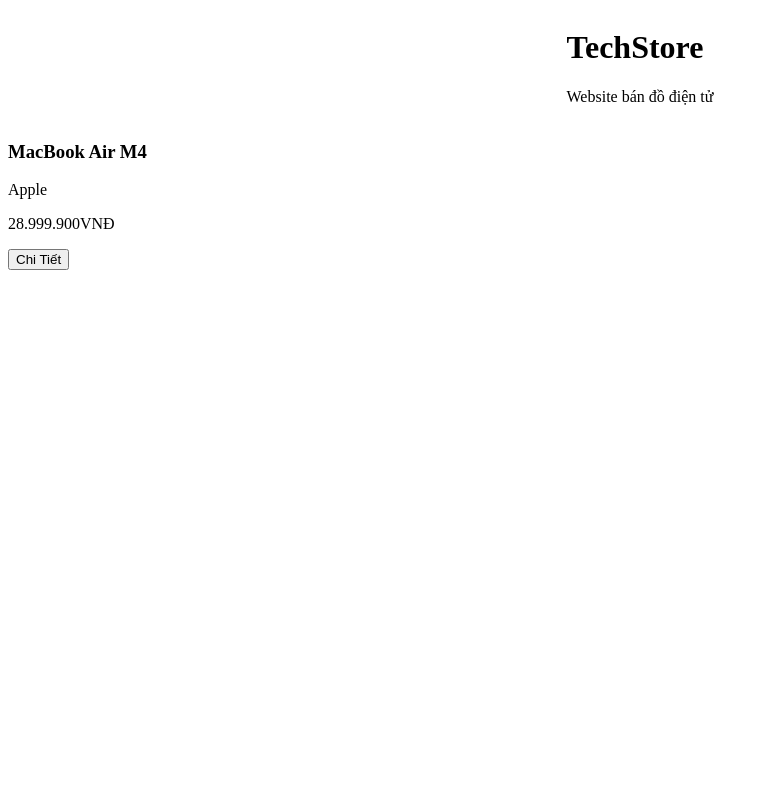
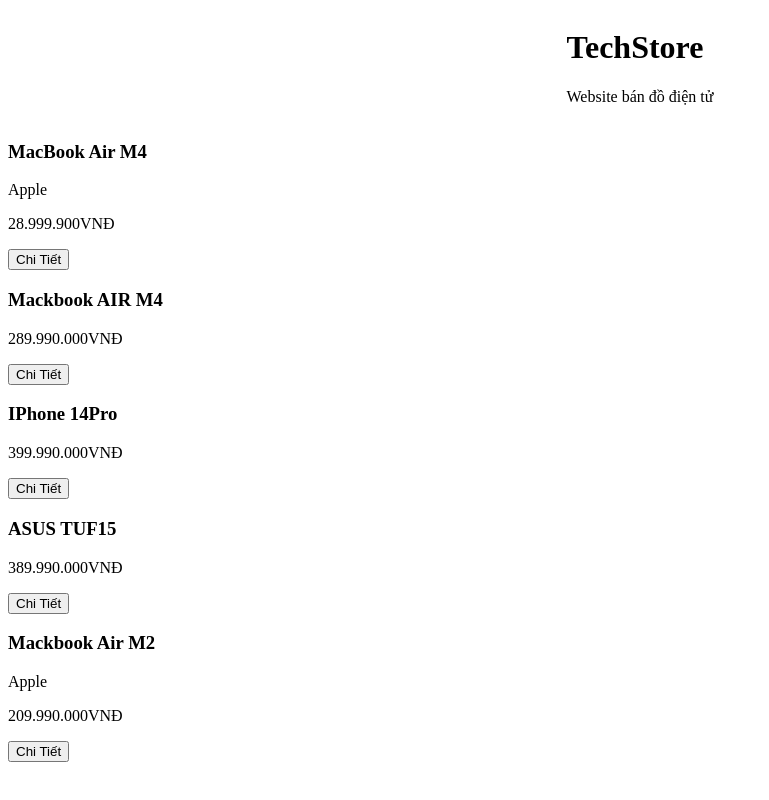
Before and after one commit to 0306241130/tecstore, a React (Vite) app in the folder techstore/: page / in a window 1280 px wide. Shown: the whole page, without its empty margins (0-769 px from the left). Built offline with nearby package versions, Linux system fonts and the light colour scheme.

Commit message:
sua ListProduct

```diff
--- a/techstore/src/components/ProductList.jsx
+++ b/techstore/src/components/ProductList.jsx
@@ -4,14 +4,14 @@
 export default function ProductList() {
   return (
     <>
-            {products.map((product) => {
+      {products.map((product) => (
         <ProductCard
           id={product.id}
           name={product.name}
           price={product.price}
           cartogery={product.cartogery}
         />
-            })}
+      ))}
     </>
   );
 }
--- a/techstore/src/data/product.js
+++ b/techstore/src/data/product.js
@@ -1,28 +1,28 @@
-const products= [
+const products = [
   {
     id: 1,
-        name : "Mackbook AIR M4",
-        catogery : "Apple",
-        price : 289990000
+    name: "Mackbook AIR M4",
+    catogery: "Apple",
+    price: 289990000,
   },
   {
     id: 2,
-        name : "Mackbook AIR M4",
-        catogery : "Apple",
-        price : 289990000
+    name: "IPhone 14Pro",
+    catogery: "Apple",
+    price: 399990000,
   },
   {
     id: 3,
-        name : "Mackbook AIR M4",
-        catogery : "Apple",
-        price : 289990000
+    name: "ASUS TUF15",
+    catogery: "ASUS",
+    price: 389990000,
   },
   {
     id: 4,
-        name : "Mackbook Air M4",
-        cartogery : "Apple",
-        price : 289990000
+    name: "Mackbook Air M2",
+    cartogery: "Apple",
+    price: 209990000,
   },
-]
+];
 
 export default products;
```
Lines whose indentation alone changed are shown as unchanged.
